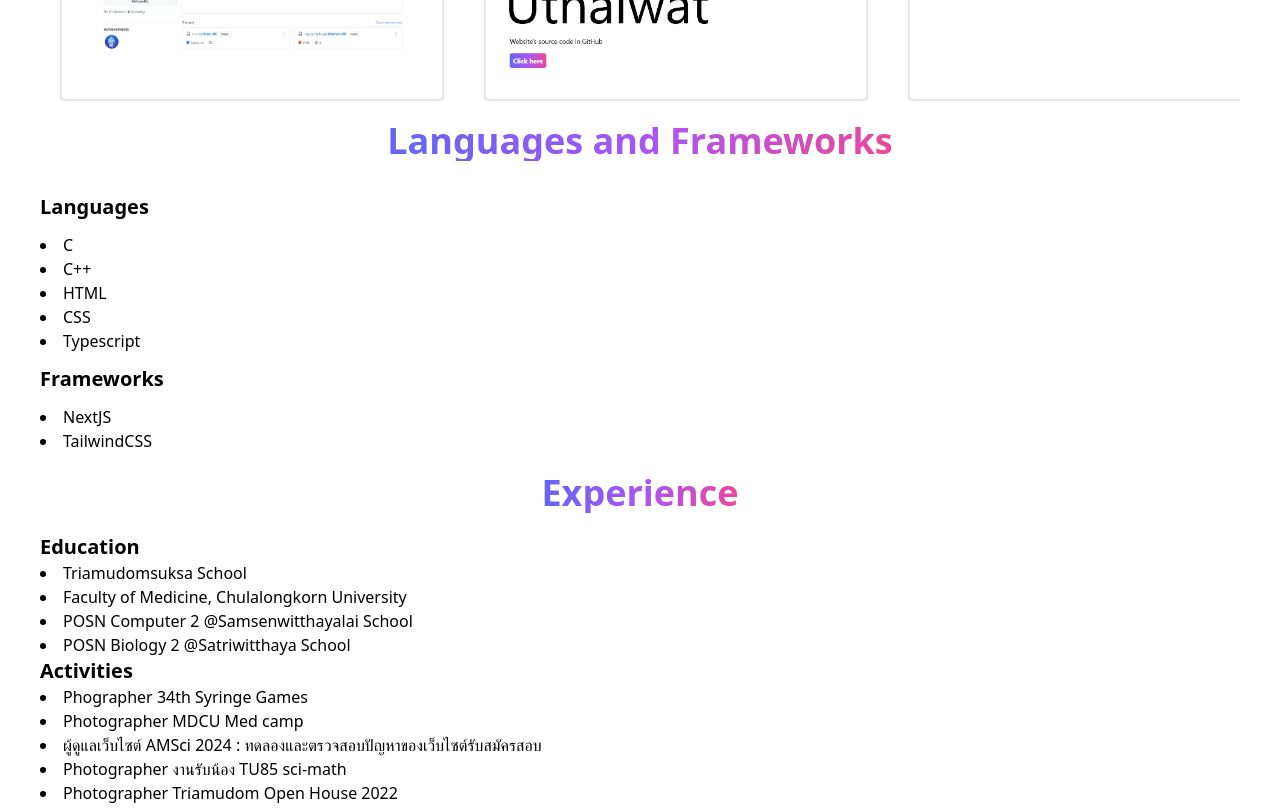
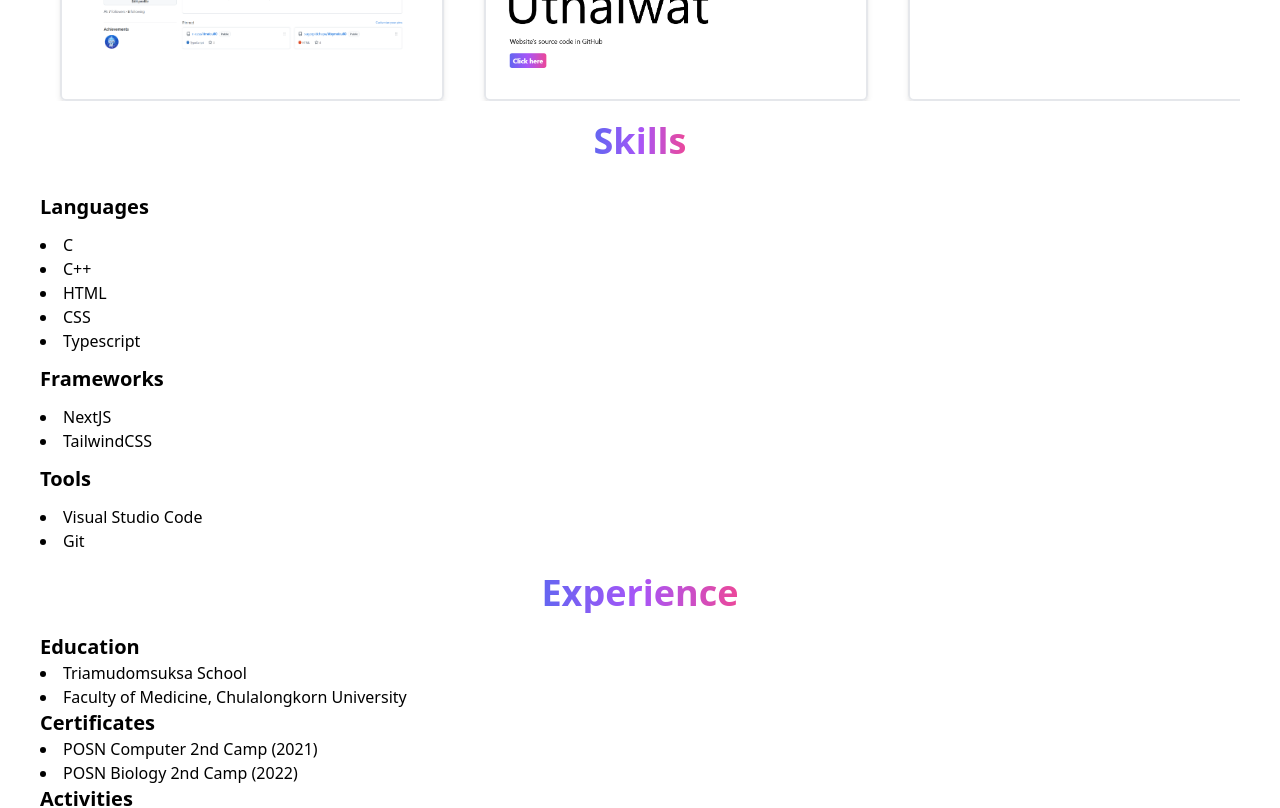
Before and after one commit to SUiD07/Sirada-portfolio, a Next.js app: page / in a window 1280 px wide. Shown: the part 720-1528 px from the top of the page. Built offline with nearby package versions, Linux system fonts and the light colour scheme.

Commit message:
feat: add additional information

```diff
--- a/components/Experience.tsx
+++ b/components/Experience.tsx
@@ -5,11 +5,12 @@ export default function Experience() {
     <>
       <HeadSec header="Experience" />
       <div className="font-semibold text-xl">Education</div>
-      <li>Triamudomsuksa School</li>
+      <li>Triamudomsuksa School </li>
       <li>Faculty of Medicine, Chulalongkorn University</li>
       {/* <div className="font-semibold text-xl">Past activities</div> */}
-      <li>POSN Computer 2 @Samsenwitthayalai School</li>
-      <li>POSN Biology 2 @Satriwitthaya School</li>
+      <div className="font-semibold text-xl">Certificates</div>
+      <li>POSN Computer 2nd Camp (2021)</li>
+      <li>POSN Biology 2nd Camp (2022)</li>
 
       {/* <li>Support team IT 34thSyringe Games </li>
       <li>ผู้ดูแล website AMSci</li> */}
--- a/components/Homepage.tsx
+++ b/components/Homepage.tsx
@@ -1,6 +1,7 @@
 export default function Homepage() {
   return (
     <>
+      {/* <div className="bg-slate-400"> */}
         <div className="inline-block text-9xl my-5 max-md:text-7xl mt-20">
           Sirada <br />
           Uthaiwat
@@ -15,6 +16,7 @@ export default function Homepage() {
             Click here
           </a>
         </div>
+      {/* </div> */}
     </>
   );
 }
--- a/components/languages.tsx
+++ b/components/languages.tsx
@@ -1,18 +1,24 @@
 import HeadSec from "./HeadSec";
 import { langList } from "@/constants/langList";
 import { FramewList } from "@/constants/langList";
+import { toolsList } from "@/constants/langList";
 export default function Lang() {
   return (
     <>
-      <HeadSec header="Languages and Frameworks" />
+      <HeadSec header="Skills" />
       <div className="my-3 font-bold text-xl">Languages</div>
-      {langList.map((langItem,langIndex)=>(
+      {langList.map((langItem, langIndex) => (
         <li>{langItem.name}</li>
         // <div key={langIndex}className="font-semibold shadow-md w-32 text-center justify-center inline-block">{langItem.name}</div>
       ))}
       <div className="my-3 font-bold text-xl">Frameworks</div>
-      {FramewList.map((framewItem,framewIndex)=>(
+      {FramewList.map((framewItem, framewIndex) => (
         <li>{framewItem.name}</li>
+        // <div key={framewIndex}className="font-semibold shadow-md w-32 text-center inline-block inline-block">{framewItem.name}</div>
+      ))}
+      <div className="my-3 font-bold text-xl">Tools</div>
+      {toolsList.map((toolsItem, toolsIndex) => (
+        <li>{toolsItem.name}</li>
         // <div key={framewIndex}className="font-semibold shadow-md w-32 text-center inline-block inline-block">{framewItem.name}</div>
       ))}
     </>
--- a/constants/activities.tsx
+++ b/constants/activities.tsx
@@ -1,7 +1,8 @@
 export const activitiesList=[
-    {position:"Phographer", detail:"34th Syringe Games",note:"" },
+    {position:"Staff ฝ่ายตกแต่ง", detail:"at home 2024",note:"ongoing" },
+    {position:"ฝ่าย multimedia ทีมถ่ายภาพ", detail:"34th Syringe Games",note:"" },
     // {position:"IT team (Support)", detail:"34th Syringe Games",note:"" },
-    {position:"Photographer", detail:"MDCU Med camp",note:"" },
+    {position:"Photographer", detail:"MDCU Med camp(ค่ายอยากเป็นหมอครั้งที่ 34)",note:"" },
     {position:"ผู้ดูแลเว็บไซต์", detail:"AMSci 2024",note:"ทดลองและตรวจสอบปัญหาของเว็บไซต์รับสมัครสอบ" },
     {position:"Photographer", detail:"งานรับน้อง TU85 sci-math",note:"" },
     {position:"Photographer", detail:"Triamudom Open House 2022",note:"" },
--- a/constants/langList.tsx
+++ b/constants/langList.tsx
@@ -10,3 +10,8 @@ export const FramewList=[
     {name:"TailwindCSS"},
 
 ]
+
+export const toolsList=[
+    {name:"Visual Studio Code"},
+    {name:"Git"}
+]
```
Lines whose indentation alone changed are shown as unchanged.
